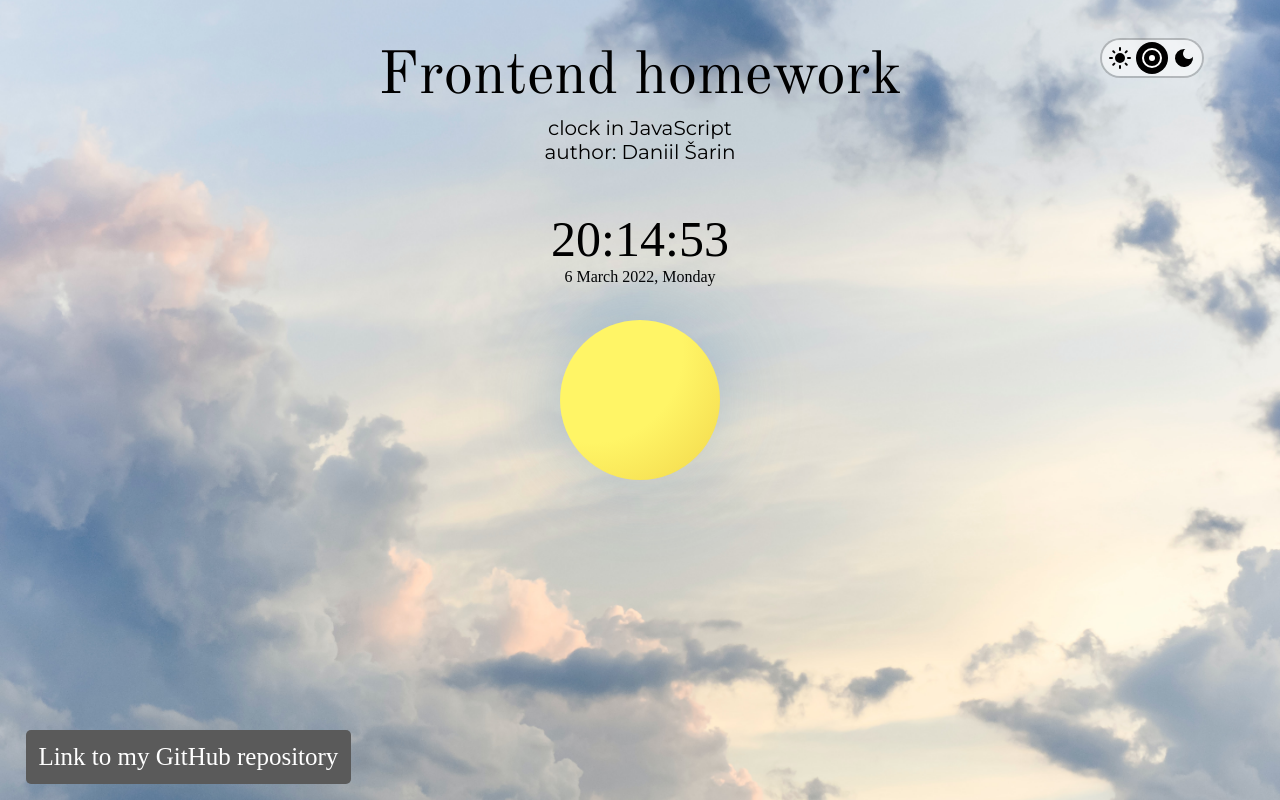
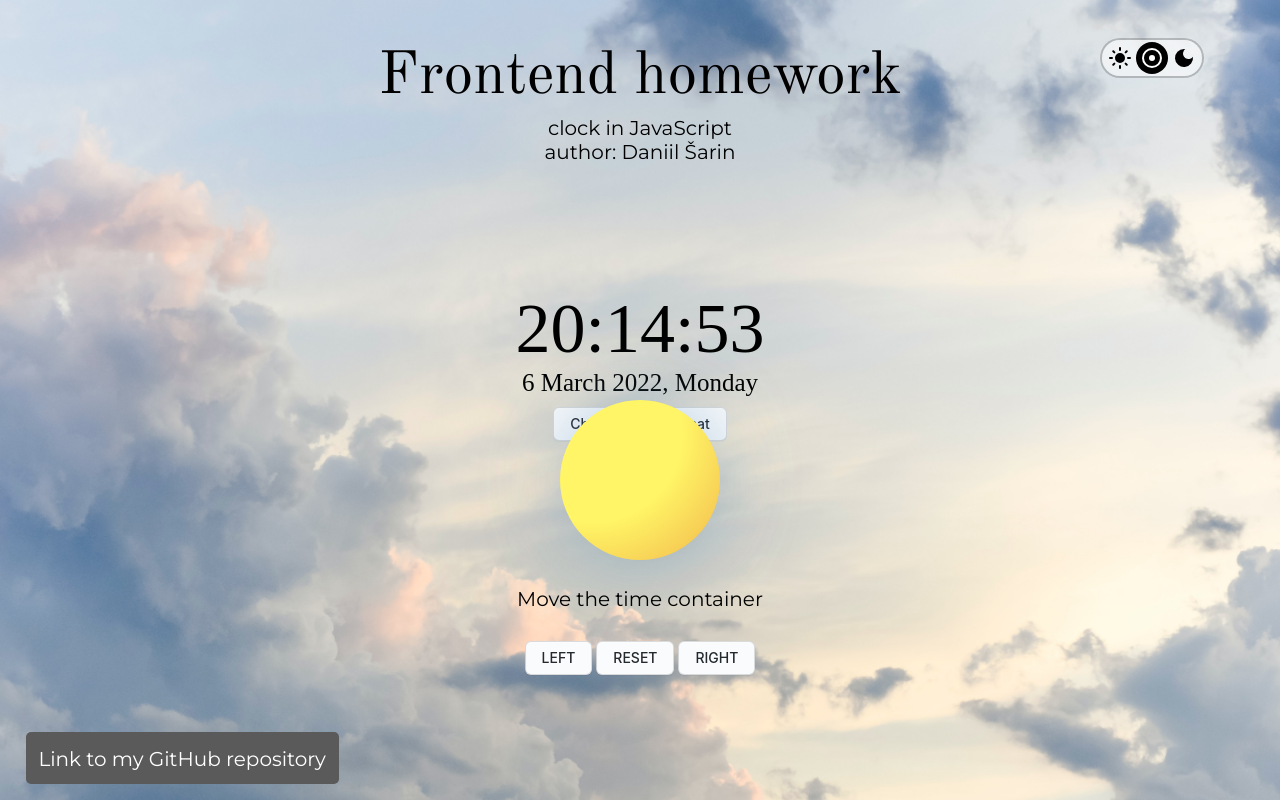
Before and after one commit to eesrakendused-2022/1-kodutoo, a website built with Parcel: page index.html in a window 1280 px wide. Built offline with nearby package versions, Linux system fonts and the light colour scheme.

Commit message:
add a few features

```diff
--- a/index.html
+++ b/index.html
@@ -30,11 +30,20 @@
             <h1>Frontend homework</h1>
             <h3>clock in JavaScript <br> author: Daniil Šarin</h3>
         </div>
-        <div class="time-container">
+        <div id="time-container" class="time-container">
             <div id="clock"></div>
             <div id="calender"></div>
+            <button class="button" id="format_button"> Change clock format </button>
         </div>
         <div class="cel-body" id="main_page"></div>
+
+        <div class="control-buttons">
+            <h3>Move the time container<br></h3>
+            <button class="button" id="turn_left">LEFT</button>
+            <button class="button" id="reset">RESET</button>
+            <button class="button" id="turn_right">RIGHT</button>
+        </div>
+
         <fieldset class="switcher">
             <legend class="switcher__legend">Scheme</legend>
             <input class="switcher__radio switcher__radio--light" type="radio" name="color-scheme" value="light"
@@ -45,8 +54,9 @@
                 aria-label="Dark">
             <div class="switcher__status"></div>
         </fieldset>
-        <div class="link-container"><a href="https://github.com/retr0mouse/1-kodutoo" class="repo-link">Link to my
-                GitHub repository</a></div>
+        <div class="link-container"><a href="https://github.com/retr0mouse/1-kodutoo" class="repo-link"><h3 class="repo-link">Link to my
+                GitHub repository</h3></a></div>
+        <script src="https://cdnjs.cloudflare.com/ajax/libs/jquery/3.3.1/jquery.min.js"></script>
         <script type="text/javascript" src="scripts/index.js"></script>
     </div>
     </div>
--- a/package.json
+++ b/package.json
@@ -18,6 +18,7 @@
   },
   "homepage": "https://github.com/retr0mouse/1-kodutoo#readme",
   "dependencies": {
+    "jquery": "^3.6.0",
     "parcel": "^2.3.2"
   }
 }
--- a/scripts/index.js
+++ b/scripts/index.js
@@ -1,10 +1,40 @@
-currentTime();
-currentDate();
-
 const lightStyles = document.querySelectorAll('link[rel=stylesheet][media*=prefers-color-scheme][media*=light]');
 const darkStyles = document.querySelectorAll('link[rel=stylesheet][media*=prefers-color-scheme][media*=dark]');
 const darkSchemeMedia = matchMedia('(prefers-color-scheme: dark)');
 const switcherRadios = document.querySelectorAll('.switcher__radio');
+const formatButton = document.getElementById('format_button');
+const leftButton = document.getElementById('left_button');
+const rightButton = document.getElementById('right_button');
+
+
+let formatChange = false;
+let session = "";
+
+if (formatButton != null) {
+    formatButton.addEventListener("click", () => { formatChange = (formatChange ? false : true) });
+}
+
+$("#turn_right").on("click", function () {
+    var angle = $("#time-container").data("angle") + 180 || 180;
+    $("#time-container").css({ transform: "translate(100%)" });
+    $("#time-container").css('transition-duration','2s');
+    $("#time-container").data("angle", angle);
+});
+
+$("#turn_left").on("click", function () {
+    var angle = $("#time-container").data("angle") - 180 || 180;
+    $("#time-container").css({ transform: "translate(-100%)" });
+    $("#time-container").css('transition-duration','2s');
+    $("#time-container").data("angle", angle);
+});
+
+$("#reset").on("click", function () {
+    var angle = $("#time-container").data("angle") - 180 || 180;
+    $("#time-container").css({ transform: "translate(0)" });
+    $("#time-container").css('transition-duration','2s');
+    $("#time-container").data("angle", angle);
+});
+
 
 function currentTime() {
     let date = new Date();
@@ -12,9 +42,25 @@ function currentTime() {
     let minutes = date.getMinutes();
     let seconds = date.getSeconds();
 
+    if (formatChange) {
+        if (hours == 0) {
+            hours = 12;
+        }
+        if (hours > 12) {
+            hours -= 12;
+            session = " PM"
+        }
+        else {
+            session = " AM"
+        }
+    }
+    else {
+        session = "";
+    }
+
     hours = (hours < 10) ? "0" + hours : hours;
     minutes = (minutes < 10) ? "0" + minutes : minutes;
-    seconds = (seconds < 10) ? "0" + seconds : seconds;
+    seconds = (seconds < 10) ? "0" + seconds : seconds + session;
 
     let time = hours + ":" + minutes + ":" + seconds;
 
@@ -134,3 +180,5 @@ function clearScheme() {
 
 setupSwitcher();
 setupScheme();
+currentTime();
+currentDate();
--- a/styles/index.css
+++ b/styles/index.css
@@ -29,14 +29,16 @@ html, body {
 }
 
 .time-container {
-    margin: 5% 0 5% 0;
+    margin: 20% 0 5% 0;
     text-align: center;
+    transition-duration: 2s;
 }
 
 .repo-link {
     font-size: 25px;
     color: var(--link-text);
     text-decoration: none;
+    margin: 0;
 }
 
 .link-container {
@@ -48,12 +50,30 @@ html, body {
     background-color: var(--link-background);
 }
 
+.control-buttons {
+    position: absolute;
+    bottom: 10%;
+    left: 50%;
+    width: fit-content;
+    transform: translate(-50%, -50%);
+    text-align: center;
+}
+
+
+.button {
+    margin-top: 10px;
+}
+
 #clock {
-    font-size: 50px;
+    font-size: 70px;
+}
+
+#calender {
+    font-size: 25px;
 }
 
 .cel-body {
-    top: 40%;
+    top: 50%;
     position: absolute;
     width: 20vmin;
     height: 20vmin;
@@ -64,16 +84,25 @@ html, body {
             var(--cel-body-color) 50%,
             var(--cel-body-shadow));
     box-shadow: 0 0 10vmin var(--cel-body-glow);
+    transition-duration: 2s;
 }
+
+.cel-body:hover {
+    width: 450px;
+    height: 450px;
+    transform: translate(0, -25%);
+  }
 
 .body h1 {
     font-size: 60px;
+    transition-duration: 2s;
     font-family: Old Standard TT, Montserrat;
     font-weight: 500;
     margin-bottom: 0;
 }
 
 .body h3 {
+    transition-duration: 2s;
     font-size: 20px;
     font-family: Montserrat;
     margin-top: 2px;
@@ -124,6 +153,63 @@ html, body {
 
 .switcher__radio--auto {
     background-image: url("../icons/auto.svg");
+}
+
+.button {
+  appearance: none;
+  background-color: #FAFBFC;
+  border: 1px solid rgba(27, 31, 35, 0.15);
+  border-radius: 6px;
+  box-shadow: rgba(27, 31, 35, 0.04) 0 1px 0, rgba(255, 255, 255, 0.25) 0 1px 0 inset;
+  box-sizing: border-box;
+  color: #24292E;
+  cursor: pointer;
+  display: inline-block;
+  font-family: -apple-system, system-ui, "Segoe UI", Helvetica, Arial, sans-serif, "Apple Color Emoji", "Segoe UI Emoji";
+  font-size: 14px;
+  font-weight: 500;
+  line-height: 20px;
+  list-style: none;
+  padding: 6px 16px;
+  position: relative;
+  transition: background-color 0.2s cubic-bezier(0.3, 0, 0.5, 1);
+  user-select: none;
+  -webkit-user-select: none;
+  touch-action: manipulation;
+  vertical-align: middle;
+  white-space: nowrap;
+  word-wrap: break-word;
+}
+
+.button:hover {
+  background-color: #F3F4F6;
+  text-decoration: none;
+  transition-duration: 0.1s;
+}
+
+.button:disabled {
+  background-color: #FAFBFC;
+  border-color: rgba(27, 31, 35, 0.15);
+  color: #959DA5;
+  cursor: default;
+}
+
+.button:active {
+  background-color: #EDEFF2;
+  box-shadow: rgba(225, 228, 232, 0.2) 0 1px 0 inset;
+  transition: none 0s;
+}
+
+.button:focus {
+  outline: 1px transparent;
+}
+
+.button:before {
+  display: none;
+}
+
+.button:-webkit-details-marker {
+  display: none;
 }
 
 .switcher__radio--dark {
--- a/styles/light.css
+++ b/styles/light.css
@@ -2,7 +2,7 @@
     --back-color: #c7cbcc;
     --back-image: url("../images/light.jpg");
     --cel-body-color: #fff566;
-    --cel-body-shadow: rgb(222 168 33 / 0.4);
+    --cel-body-shadow: rgba(222, 87, 33, 0.4);
     --cel-body-glow: rgb(70 130 180 / 0.4);
     --text-color: black;
     --link-background: rgb(90, 90, 90);
```
Also changed, not shown: 3 other files.
